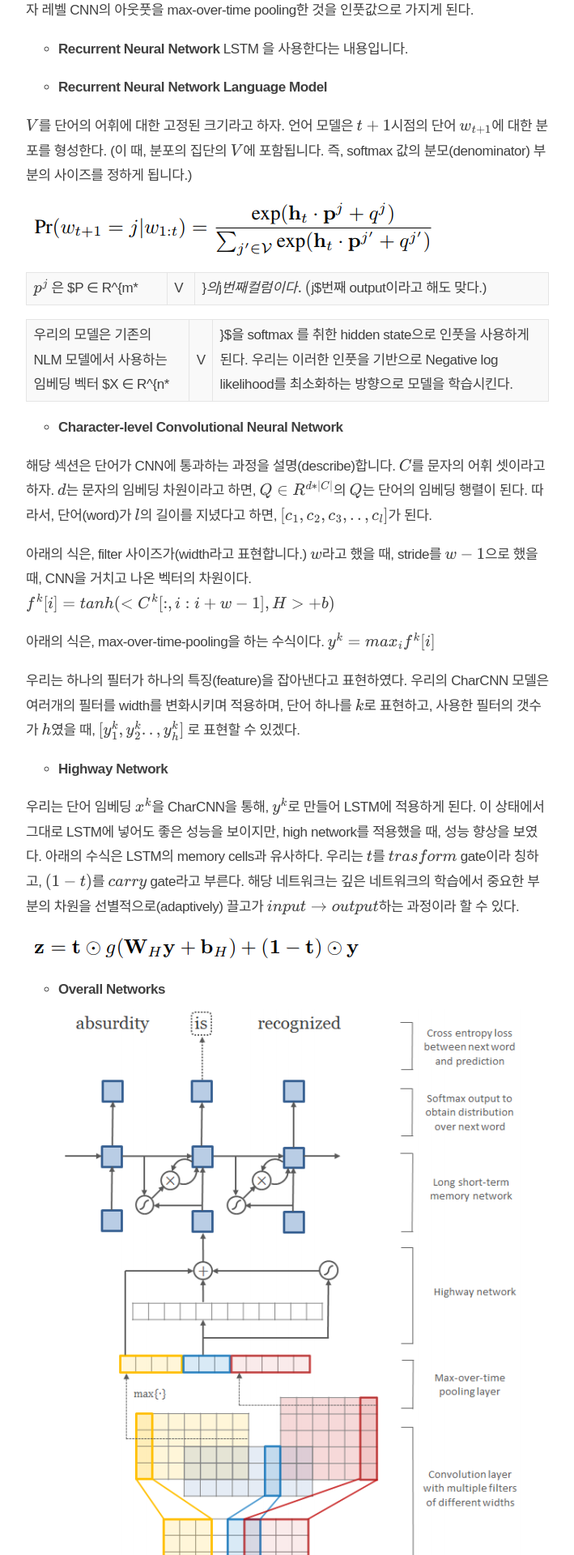
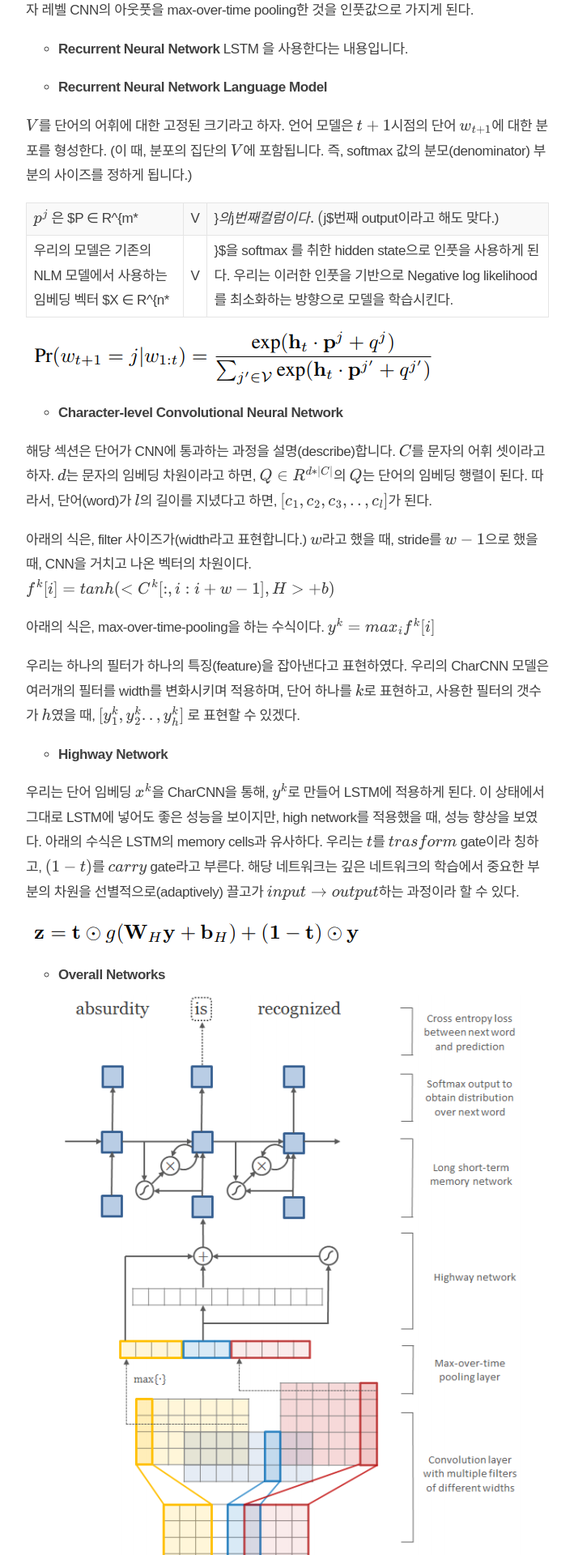
Before and after one commit to hskimim/hskimim.github.io, a Jekyll site: the page built from _posts/2019-04-16-Character-Aware Neural Language Models.md, in a window 1280 px wide. Shown: the part 1411-3331 px from the top of the page at 81% size, without its empty margins (285-994 px from the left). Built offline with Jekyll 4.4.1, drawn with Linux system fonts in a browser that asks for light colours; nearby versions of some CDN libraries; our own code applies the rules of GitHub Pages for plain Markdown files; formulas are drawn with MathJax 3; comment, search, counter and statistics services are not loaded.

Commit message:
CharCNN is updated

```diff
--- a/_posts/2019-04-16-Character-Aware Neural Language Models.md
+++ b/_posts/2019-04-16-Character-Aware Neural Language Models.md
@@ -33,11 +33,10 @@ LSTM 을 사용한다는 내용입니다.
 
 $V$를 단어의 어휘에 대한 고정된 크기라고 하자. 언어 모델은 $t+1$시점의 단어 $w_{t+1}$에 대한 분포를 형성한다. (이 때, 분포의 집단의 $V$에 포함됩니다. 즉, softmax 값의 분모(denominator) 부분의 사이즈를 정하게 됩니다.)
 
+$p^{j}$ 은 $P ∈ R^{m*|V|}$의 $j$번째 컬럼이다.($j$번째 output이라고 해도 맞다.)
+우리의 모델은 기존의 NLM 모델에서 사용하는 임베딩 벡터 $X ∈ R^{n*|V|}$을 softmax 를 취한 hidden state으로 인풋을 사용하게 된다. 우리는 이러한 인풋을 기반으로 Negative log likelihood를 최소화하는 방향으로 모델을 학습시킨다.
+
 <img src = "/images/post_img/markdown-img-paste-20190415212400276.png">
-
-$p^{j}$ 은 $P ∈ R^{m*|V|}$의 $j$번째 컬럼이다.($j$번째 output이라고 해도 맞다.)
-
-우리의 모델은 기존의 NLM 모델에서 사용하는 임베딩 벡터 $X ∈ R^{n*|V|}$을 softmax 를 취한 hidden state으로 인풋을 사용하게 된다. 우리는 이러한 인풋을 기반으로 Negative log likelihood를 최소화하는 방향으로 모델을 학습시킨다.
 
 - **Character-level Convolutional Neural Network**
 
```
